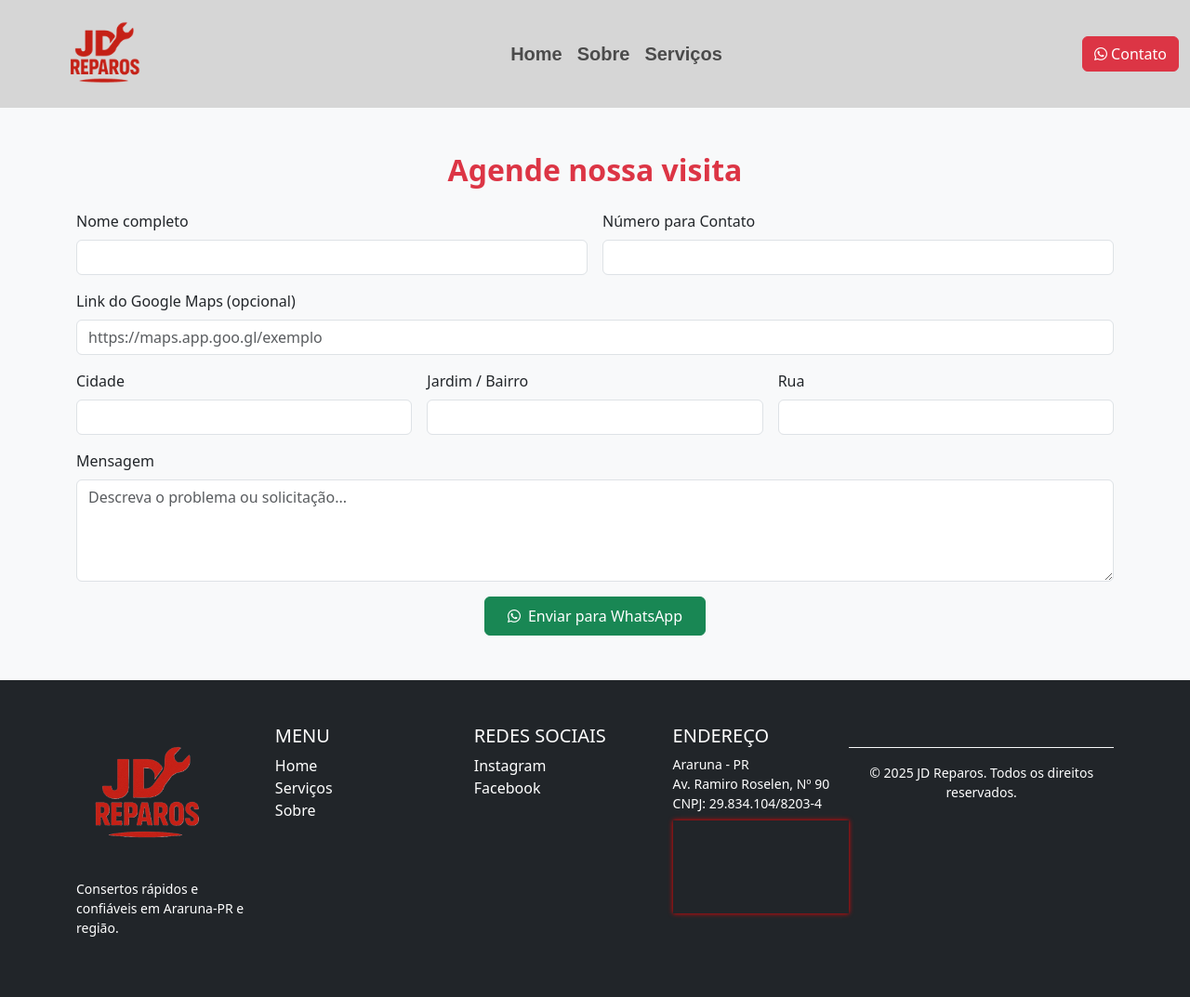
After one commit to nondrack/JDreparosNovo, a PHP site: page /formulario.html in a window 1280 px wide. The commit adds this page. Shown: the whole page at 93% size. Run offline with PHP 8.4, Linux system fonts and the light colour scheme; grey boxes are pictures that could not be loaded.

Commit message:
atualização do site

```diff
--- a/css/style.css
+++ b/css/style.css
@@ -103,6 +103,11 @@ footer {
     }
   }
 }
+footer a:hover {
+  color: #ffc107 !important; /* amarelo Bootstrap */
+  text-decoration: underline;
+  transform: translateX(5px);
+}
 
 .custom-carousel-img {
   height: 400px; /* ou ajuste conforme desejado */
@@ -134,7 +139,6 @@ footer {
   margin: 0 auto; /* centraliza imagem */
 }
 
-
 @media (max-width: 1300px) {
   .banner {
     flex-direction: column;
@@ -155,7 +159,7 @@ footer {
       }
     }
     background-color: rgb(214, 214, 214);
-    img{
+    img {
       display: none;
     }
     .menu-footer {
--- /dev/null
+++ b/formulario.html
@@ -0,0 +1,207 @@
+<!DOCTYPE html>
+<html lang="pt-br">
+
+<head>
+  <meta charset="UTF-8">
+  <meta name="viewport" content="width=device-width, initial-scale=1.0">
+  <link href="https://cdn.jsdelivr.net/npm/bootstrap@5.3.6/dist/css/bootstrap.min.css" rel="stylesheet"
+    integrity="sha384-4Q6Gf2aSP4eDXB8Miphtr37CMZZQ5oXLH2yaXMJ2w8e2ZtHTl7GptT4jmndRuHDT" crossorigin="anonymous">
+  <link rel="stylesheet" href="css/style.css">
+  <link rel="stylesheet" href="css/servicos.css">
+  <link rel="stylesheet" href="https://cdnjs.cloudflare.com/ajax/libs/font-awesome/6.5.0/css/all.min.css">
+  <link rel="stylesheet" href="https://cdnjs.cloudflare.com/ajax/libs/font-awesome/6.5.0/css/all.min.css">
+
+  <title>JD reparos</title>
+</head>
+
+<body>
+  <header class="menu-header">
+    <nav class="navbar navbar-expand-lg bg-body-tertiary">
+      <div class="container-fluid">
+        <a> <img src="image/logo.png" class="img-logo" alt=""></a>
+        <button class="navbar-toggler" type="button" data-bs-toggle="collapse" data-bs-target="#navbarSupportedContent"
+          aria-controls="navbarSupportedContent" aria-expanded="false" aria-label="Toggle navigation">
+          <span class="navbar-toggler-icon"></span>
+        </button>
+        <div class="collapse navbar-collapse" id="navbarSupportedContent">
+          <ul class="navbar-nav m-auto m-2 mb-lg-0 ">
+            <li class="nav-item">
+              <a class="nav-link " href="index.html">Home</a>
+            </li>
+            <li class="nav-item">
+              <a class="nav-link" href="sobre.html">Sobre</a>
+            </li>
+            <li class="nav-item">
+              <a class="nav-link" href="servicos.html">Serviços</a>
+            </li>
+            </li>
+          </ul>
+          <a href="formulario.html" class="btn btn-danger">
+            <i class="fa-brands fa-whatsapp"></i>
+            Contato
+          </a>
+        </div>
+      </div>
+    </nav>
+  </header>
+  <main>
+    <section class="py-5 bg-light">
+  <div class="container">
+    <h2 class="text-center text-danger fw-bold mb-4">Agende nossa visita</h2>
+
+    <form id="whatsappForm" class="row g-3">
+      <!-- Nome completo -->
+      <div class="col-md-6">
+        <label for="nome" class="form-label">Nome completo</label>
+        <input type="text" class="form-control" id="nome" required>
+      </div>
+
+      <!-- Número para contato -->
+      <div class="col-md-6">
+        <label for="telefone" class="form-label">Número para Contato</label>
+        <input type="tel" class="form-control" id="telefone" required>
+      </div>
+
+      <!-- Google Maps -->
+      <div class="col-12">
+        <label for="maps" class="form-label">Link do Google Maps (opcional)</label>
+        <input type="url" class="form-control" id="maps" placeholder="https://maps.app.goo.gl/exemplo">
+      </div>
+
+      <!-- Endereço -->
+      <div class="col-md-4">
+        <label for="cidade" class="form-label">Cidade</label>
+        <input type="text" class="form-control" id="cidade" required>
+      </div>
+
+      <div class="col-md-4">
+        <label for="jardim" class="form-label">Jardim / Bairro</label>
+        <input type="text" class="form-control" id="jardim" required>
+      </div>
+
+      <div class="col-md-4">
+        <label for="rua" class="form-label">Rua</label>
+        <input type="text" class="form-control" id="rua" required>
+      </div>
+
+      <!-- Mensagem -->
+      <div class="col-12">
+        <label for="mensagem" class="form-label">Mensagem</label>
+        <textarea class="form-control" id="mensagem" rows="4" required placeholder="Descreva o problema ou solicitação..."></textarea>
+      </div>
+
+      <!-- Botão -->
+      <div class="col-12 text-center">
+        <button type="submit" class="btn btn-success px-4 py-2">
+          <i class="fab fa-whatsapp me-2"></i>Enviar para WhatsApp
+        </button>
+      </div>
+    </form>
+  </div>
+</section>
+
+<!-- JavaScript corrigido -->
+<script>
+  document.getElementById("whatsappForm").addEventListener("submit", function (e) {
+    e.preventDefault();
+
+    const nome = document.getElementById("nome").value.trim();
+    const telefone = document.getElementById("telefone").value.trim();
+    const maps = document.getElementById("maps").value.trim();
+    const cidade = document.getElementById("cidade").value.trim();
+    const jardim = document.getElementById("jardim").value.trim();
+    const rua = document.getElementById("rua").value.trim();
+    const mensagem = document.getElementById("mensagem").value.trim();
+
+    const texto = `*Agendamento de Visita*%0A` +
+      `*Nome:* ${nome}%0A` +
+      `*Contato:* ${telefone}%0A` +
+      `*Endereço:* ${rua}, ${jardim}, ${cidade}%0A` +
+      (maps ? `*Google Maps:* ${maps}%0A` : '') +
+      `*Mensagem:* ${mensagem}`;
+
+    const numero = "5544999366815"; // Seu número com DDI (55) e DDD (ex: 44)
+    const url = `https://wa.me/${numero}?text=${encodeURIComponent(texto)}`;
+
+    window.open(url, '_blank');
+  });
+</script>
+
+
+
+
+
+
+
+  </main>
+
+
+  <footer class="bg-dark text-white pt-5 pb-4">
+    <div class="container">
+      <div class="row">
+
+        <!-- Logo + Descrição -->
+        <div class="col-md-3 mb-4">
+          <img src="image/logo.png" alt="Logo JD Reparos" class="img-fluid mb-3" style="max-width: 150px;">
+          <p class="small">Consertos rápidos e confiáveis em Araruna-PR e região.</p>
+        </div>
+
+        <!-- Menu -->
+        <div class="col-md-3 mb-4">
+          <h5 class="text-uppercase">Menu</h5>
+          <ul class="list-unstyled">
+            <li><a href="index.html" class="text-white text-decoration-none">Home</a></li>
+            <li><a href="servicos.html" class="text-white text-decoration-none">Serviços</a></li>
+            <li><a href="sobre.html" class="text-white text-decoration-none">Sobre</a></li>
+          </ul>
+        </div>
+
+        <!-- Social -->
+        <div class="col-md-3 mb-4">
+          <h5 class="text-uppercase">Redes Sociais</h5>
+          <ul class="list-unstyled">
+            <li><a href="#" class="text-white text-decoration-none">Instagram</a></li>
+            <li><a href="#" class="text-white text-decoration-none">Facebook</a></li>
+          </ul>
+        </div>
+
+        <!-- Endereço + Mapa -->
+        <div class="col-md-3 mb-4">
+          <h5 class="text-uppercase">Endereço</h5>
+          <p class="small mb-2">
+            Araruna - PR<br>
+            Av. Ramiro Roselen, Nº 90<br>
+            CNPJ: 29.834.104/8203-4
+          </p>
+          <iframe
+            src="https://www.google.com/maps/embed?pb=!1m18!1m12!1m3!1d3646.9248713210186!2d-52.485192700000006!3d-23.927714299999998!2m3!1f0!2f0!3f0!3m2!1i1024!2i768!4f13.1!3m3!1m2!1s0x94ed6e2dc9c4027d%3A0x92e028c66b6a1267!2sJD%20REPAROS!5e0!3m2!1spt-PT!2sbr!4v1750036897001!5m2!1spt-PT!2sbr"
+            width="100%" height="100" style="border:0;" allowfullscreen="" loading="lazy"
+            referrerpolicy="no-referrer-when-downgrade">
+          </iframe>
+        </div>
+
+      </div>
+
+      <!-- Rodapé inferior -->
+      <div class="text-center mt-4 pt-3 border-top border-light small">
+        © 2025 JD Reparos. Todos os direitos reservados.
+      </div>
+    </div>
+  </footer>
+
+  </div>
+  </div>
+  </div>
+
+
+  </div>
+
+
+  </div>
+  </footer>
+
+</body>
+<script src="https://cdn.jsdelivr.net/npm/bootstrap@5.3.6/dist/js/bootstrap.bundle.min.js"
+  integrity="sha384-j1CDi7MgGQ12Z7Qab0qlWQ/Qqz24Gc6BM0thvEMVjHnfYGF0rmFCozFSxQBxwHKO" crossorigin="anonymous"></script>
+
+</html>
```
Also changed, not shown: index.html (+36 -15 lines), servicos.html (added, +210 -0 lines), sobre.html (added, +120 -0 lines), css/servicos.css (added), image/ComTrocaDePecas.png (added), image/ProdutosMenores.png (added), image/semTrocaDePecas.png (added).
